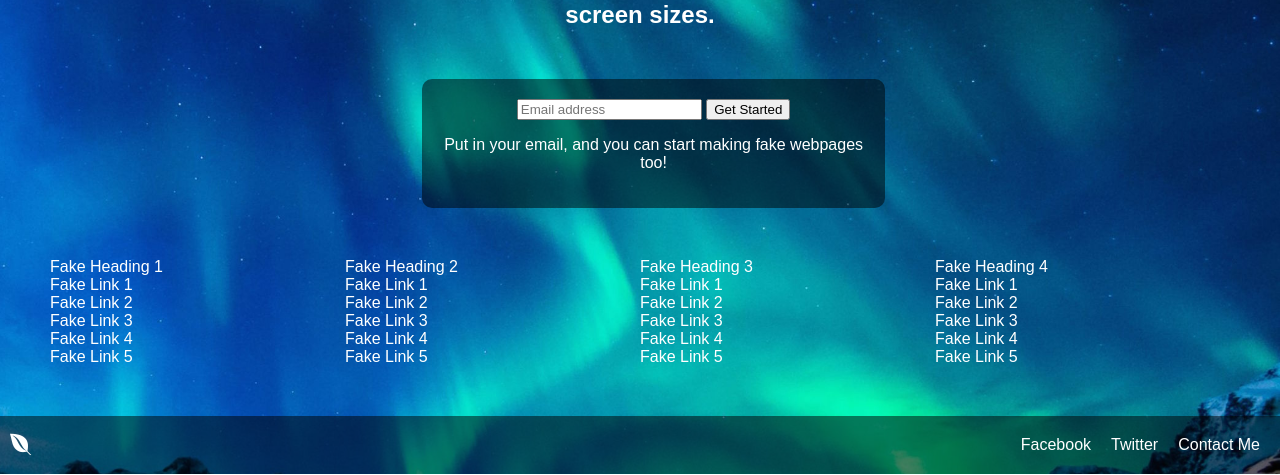
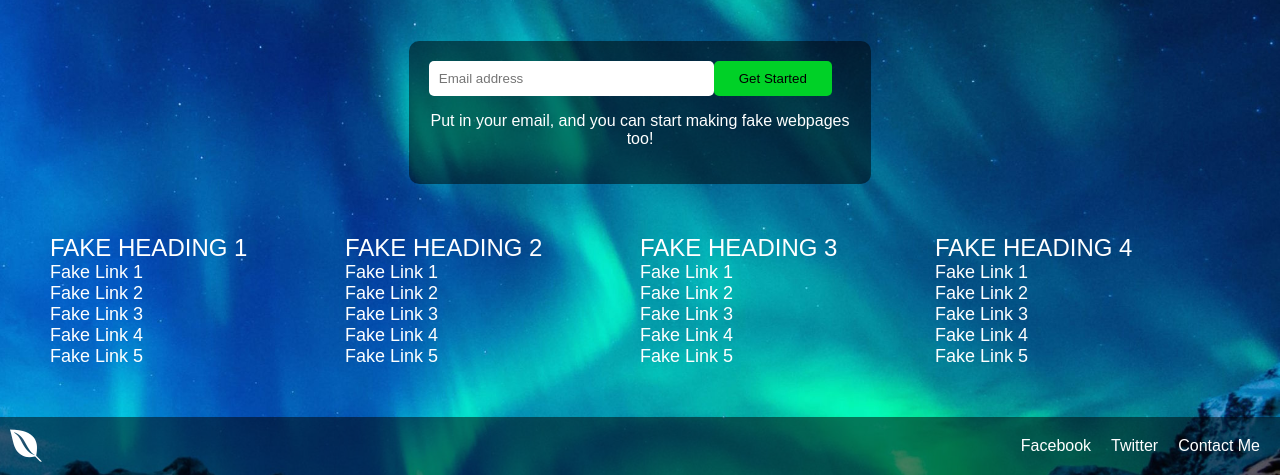
Before and after one commit to jessie-anderson/cs52-assignment-1, a plain HTML site: page index.html in a window 1280 px wide. Shown: the part 330-805 px from the top of the page. Drawn offline with Linux system fonts and the light colour scheme; a web font is replaced by a local one.

Commit message:
desktop design pretty much set

```diff
--- a/index.html
+++ b/index.html
@@ -29,47 +29,48 @@
       </div>
     </div>
     <div class="flex-container" id="email-box">
-        <div class="flex-item" id="email-input">
+        <div class="flex-item">
           <input placeholder="Email address"></input>
+        </div>
+        <div class="flex-item">
           <button>Get Started</button>
         </div>
-
-      <div class="flex-item" id="email-message">
+      <div class="flex-item">
         <p>Put in your email, and you can start making fake webpages too!</p>
       </div>
     </div>
-    <div class="flex-container" id="links">
+    <div class="flex-container" id="link-container">
         <ul class="flex-item" id="left-align">
-          <li><a href="#">Fake Heading 1</a></li>
-          <li><a href="#">Fake Link 1</a></li>
-          <li><a href="#">Fake Link 2</a></li>
-          <li><a href="#">Fake Link 3</a></li>
-          <li><a href="#">Fake Link 4</a></li>
-          <li><a href="#">Fake Link 5</a></li>
+          <li class="heading"><a href="#">Fake Heading 1</a></li>
+          <li class="link"><a href="#">Fake Link 1</a></li>
+          <li class="link"><a href="#">Fake Link 2</a></li>
+          <li class="link"><a href="#">Fake Link 3</a></li>
+          <li class="link"><a href="#">Fake Link 4</a></li>
+          <li class="link"><a href="#">Fake Link 5</a></li>
         </ul>
         <ul class="flex-item" id="left-align">
-          <li><a href="#">Fake Heading 2</a></li>
-          <li><a href="#">Fake Link 1</a></li>
-          <li><a href="#">Fake Link 2</a></li>
-          <li><a href="#">Fake Link 3</a></li>
-          <li><a href="#">Fake Link 4</a></li>
-          <li><a href="#">Fake Link 5</a></li>
+          <li class="heading"><a href="#">Fake Heading 2</a></li>
+          <li class="link"><a href="#">Fake Link 1</a></li>
+          <li class="link"><a href="#">Fake Link 2</a></li>
+          <li class="link"><a href="#">Fake Link 3</a></li>
+          <li class="link"><a href="#">Fake Link 4</a></li>
+          <li class="link"><a href="#">Fake Link 5</a></li>
         </ul>
         <ul class="flex-item" id="left-align">
-          <li><a href="#">Fake Heading 3</a></li>
-          <li><a href="#">Fake Link 1</a></li>
-          <li><a href="#">Fake Link 2</a></li>
-          <li><a href="#">Fake Link 3</a></li>
-          <li><a href="#">Fake Link 4</a></li>
-          <li><a href="#">Fake Link 5</a></li>
+          <li class="heading"><a href="#">Fake Heading 3</a></li>
+          <li class="link"><a href="#">Fake Link 1</a></li>
+          <li class="link"><a href="#">Fake Link 2</a></li>
+          <li class="link"><a href="#">Fake Link 3</a></li>
+          <li class="link"><a href="#">Fake Link 4</a></li>
+          <li class="link"><a href="#">Fake Link 5</a></li>
         </ul>
         <ul class="flex-item" id="left-align">
-          <li><a href="#">Fake Heading 4</a></li>
-          <li><a href="#">Fake Link 1</a></li>
-          <li><a href="#">Fake Link 2</a></li>
-          <li><a href="#">Fake Link 3</a></li>
-          <li><a href="#">Fake Link 4</a></li>
-          <li><a href="#">Fake Link 5</a></li>
+          <li class="heading"><a href="#">Fake Heading 4</a></li>
+          <li class="link"><a href="#">Fake Link 1</a></li>
+          <li class="link"><a href="#">Fake Link 2</a></li>
+          <li class="link"><a href="#">Fake Link 3</a></li>
+          <li class="link"><a href="#">Fake Link 4</a></li>
+          <li class="link"><a href="#">Fake Link 5</a></li>
         </ul>
       </div>
     <div class="flex-container" id="bottom-bar">
--- a/style.css
+++ b/style.css
@@ -3,6 +3,10 @@ body {
   color: white;
   margin: 0;
   padding: 0;
+}
+
+h2 {
+  font-size: 1.25em;
 }
 
 ul {
@@ -17,6 +21,20 @@ a {
   color: white;
 }
 
+input {
+  padding: 10px;
+  border-radius: 5px;
+  border-style: none;
+  width:100%;
+}
+
+button {
+  padding: 10px;
+  border-radius: 5px;
+  background-color: rgb(0,209,39);
+  border-style: none;
+  width: 75%;
+}
 
 nav {
   padding: 10px;
@@ -44,6 +62,14 @@ nav {
   text-align: center;
 }
 
+.heading {
+  text-transform: uppercase;
+}
+
+.link {
+  font-size: 0.75em;
+}
+
 #nav {
   float: right;
   padding: 5px;
@@ -63,34 +89,35 @@ nav {
   background: rgba(0,0,0,0.5);
 }
 
-#email-input {
-
-}
-
-#links {
+#link-container {
   flex-direction: row;
   margin: 50px;
 }
 
 #email-box {
-  flex-direction: column;
+  flex-direction: row;
+  flex-flow: row wrap;
   padding: 20px;
   border-radius: 10px;
   background: rgba(0,0,0,0.5);
   width: 33%;
-  margin-left: 33%;
+  margin: auto;
 }
 
 #left-align {
   text-align: left;
+  font-size: 1.5em;
 }
+
+
 
 #greeting {
   margin-top: 100px;
   margin-bottom: 50px;
   flex-direction: column;
   width: 50%;
-  margin-left: 25%;
+  margin-left: auto;
+  margin-right: auto;
 }
 
 #vertical {
```
